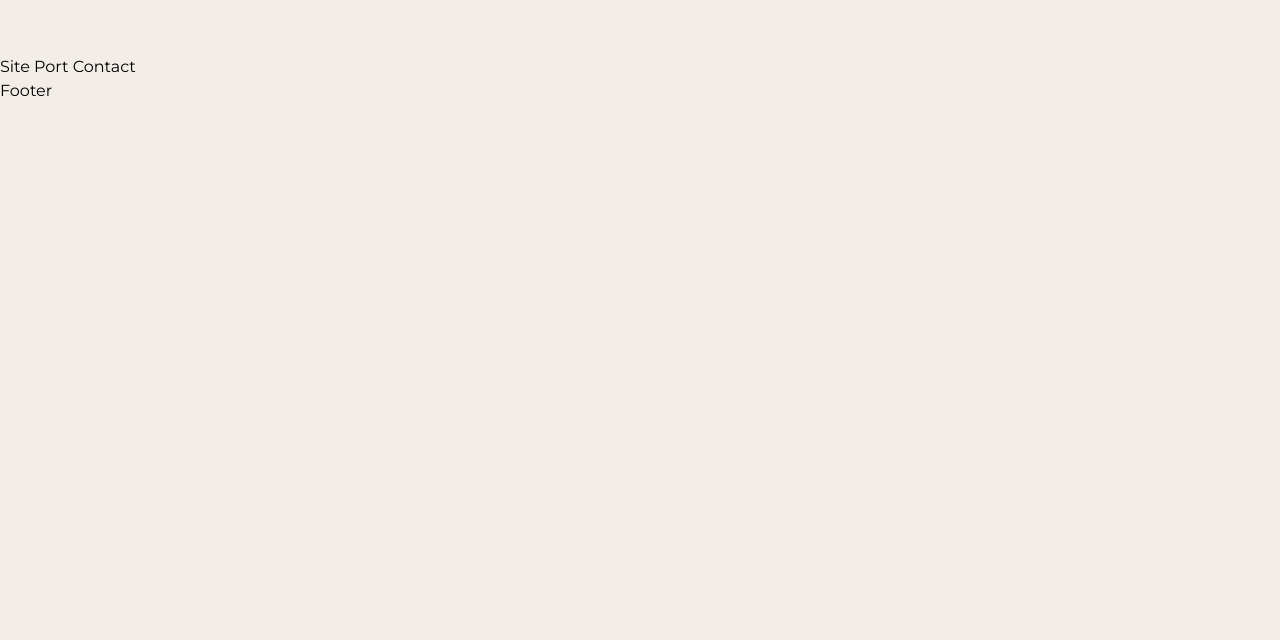
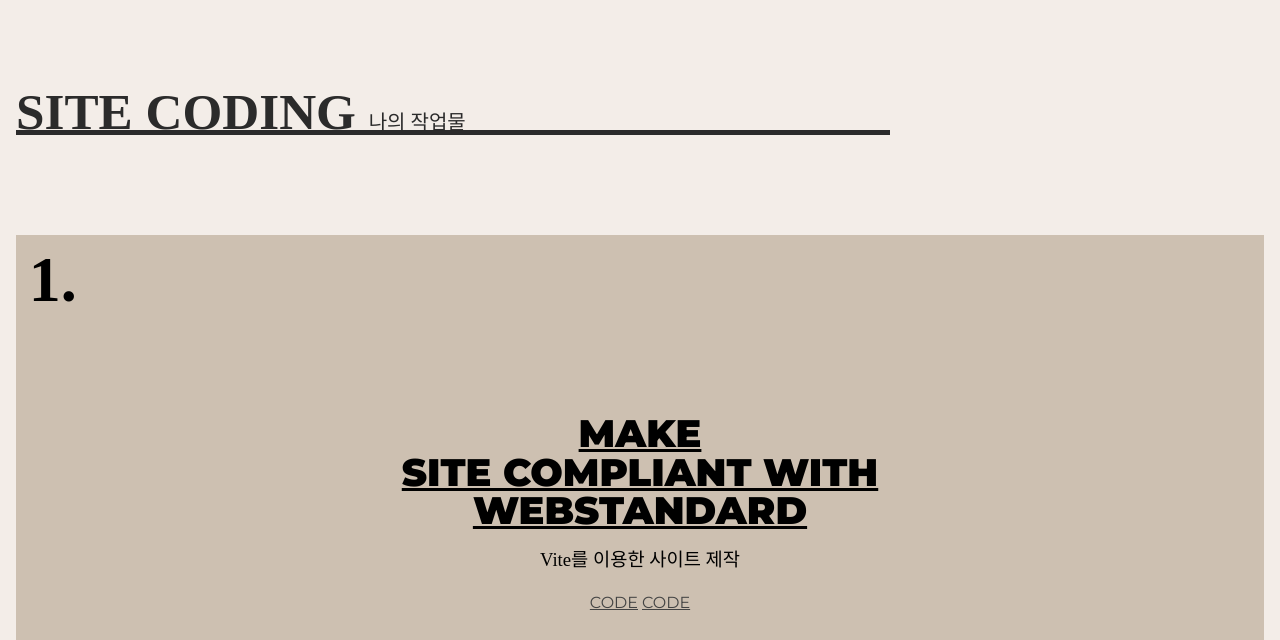
Before and after one commit to Dongjewerly/port2023-vue, a Vue app: page / in a window 1280 px wide. Shown: the part 2157-2797 px from the top of the page. Before the commit the page ends 2260 px from the top, so only its background shows below. Built offline with nearby package versions, Linux system fonts and the light colour scheme; a small style sheet from the web is missing; a web font is replaced by a local one.

Commit message:
사이트영역완료

```diff
--- a/src/components/Site.vue
+++ b/src/components/Site.vue
@@ -1,3 +1,189 @@
+<script setup>
+import { siteText } from '../constants';
+</script>
+
 <template>
-    Site
+    <section id="site">
+        <div class="site_inner">
+            <h2 class="site_title">Site Coding <em>나의 작업물</em></h2>
+            <div class="site_wrap">
+                <article class="site_item" v-for="(site,key) in siteText" :key="key">
+                    <span class="num">{{ key+1 }}.</span>
+                    <div class="text">
+                        <div>{{ site.text[0] }}</div>
+                        <div>{{ site.text[1] }}</div>
+                        <div>{{ site.text[2] }}</div>
+                    </div>
+                    <h3 class="title">{{ site.title }}</h3>
+                    <div class="btn">
+                        <a href="site.code">code</a>
+                        <a href="site.view">code</a>
+                    </div>
+                    <div class="info">
+                        <span>{{ site.info[0] }}</span>
+                        <span>{{ site.info[1] }}</span>
+                        <span>{{ site.info[2] }}</span>
+                    </div>
+                </article>
+            </div>
+        </div>
+    </section>
 </template>
+
+<style lang="scss" scoped>
+@import "@/assets/scss/mixin";
+
+.site_inner {
+    padding: 16px;
+
+    .site_title  {
+        position: sticky;
+        top: 70px;
+        left: 0;
+        width: 70%;
+        height: 5vw;
+        font-size: 4vw;
+        font-weight: 900;
+        line-height: 1.6;
+        font-family: var(--mainKor-font);
+        text-transform: uppercase;
+        color: var(--black100);
+        border-bottom: 0.4vw solid var(--black100);
+        margin-bottom: 100px;
+
+        @media (max-width: 800px){
+            width: 100%;
+            margin-bottom: 10vw;
+            font-size: 30px;
+            height: auto;
+            top: 68px;
+            z-index: 1000;
+            background-color: var(--mainBg-color);
+        }
+
+        em {
+            font-size: 1.25rem;
+            font-weight: 400;
+            line-height: 2;
+        }
+    }
+    .site_wrap {
+        .site_item {
+            height: 70vh;
+            @include flex-center;
+            flex-direction: column;
+            position: sticky;
+            left: 0;
+            background-color: #fff;
+
+            &:nth-child(1) {
+                background-color: var(--subBg100);
+                top: 180px;
+
+                @media (max-width: 800px){
+                    top: 140px;
+                }
+            }
+            &:nth-child(2) {
+                background-color: var(--subBg200);
+                top: 200px;
+
+                @media (max-width: 800px){
+                    top: 160px;
+                }
+            }
+            &:nth-child(3) {
+                background-color: var(--subBg300);
+                top: 220px;
+
+                @media (max-width: 800px){
+                    top: 180px;
+                }
+            }
+            &:nth-child(4) {
+                background-color: var(--subBg400);
+                top: 240px;
+
+                @media (max-width: 800px){
+                    top: 200px;
+                }
+            }
+            .num {
+                font-size: 5vw;
+                line-height: 1;
+                font-weight: 900;
+                font-family: var(--mainNum-font);
+                position: absolute;
+                left: 1vw;
+                top: 1vw;
+
+                @media (max-width: 800px){
+                    font-size: 80px;
+                    left: 20px;
+                    top: 20px;
+                }
+            }
+            .text {
+                text-align: center;
+                margin-bottom: 1rem;
+
+                > div {
+                    font-size: 3vw;
+                    line-height: 1;
+                    font-weight: 900;
+                    text-transform: uppercase;
+                    text-decoration: underline;
+                    font-family: var(--mainEng-font);
+
+                    @media (max-width: 800px){
+                        font-size: 26px;
+                    }
+                }
+            }
+            .title {
+                font-family: var(--mainKor-font);
+                margin-bottom: 1rem;
+            }
+            .btn {
+                a {
+                    text-decoration: underline;
+                    text-transform: uppercase;
+                    color: var(--black200);
+                    font-size: 1rem;
+                    transition: all 0.3s;
+                    margin: 0 2px;
+
+                    &:hover {
+                        color: var(--black);
+                    }
+                }
+            }
+            .info {
+                position: absolute;
+                left: 0;
+                bottom: 3%;
+                width: 98%;
+                margin-left: 1%;
+                border-top: 1px solid var(--black);
+                border-bottom: 1px solid var(--black);
+                display: flex;
+                justify-content: space-between;
+
+                @media (max-width: 800px){
+                    flex-direction: column;
+                    width: 90%;
+                    margin-left: 5%;
+                    padding: 5px 0;
+                }
+
+                span {
+                    font-family: var(--mainKor-font);
+                    font-size: 12px;
+                    padding: 3px 0;
+                    text-transform: uppercase;
+                }
+            }
+        }
+    }
+}
+</style>
--- a/src/constants/index.js
+++ b/src/constants/index.js
@@ -40,3 +40,50 @@ export const headerNav = [
       desc:"정직은 다른 사람보다 나에게 큰 의미를 부여해야 한다. 자신이 정직하지 않으면 진정으로 원하는 일을 열정적으로 밀고 나갈 수 없다. 마음에서 우러나오는 일을 해야 정직해지며 삶을 더 즐길 줄 알게 된다."
     },
 ];
+
+export const siteText = [
+  {
+    text:["Make","site compliant with","webstandard"],
+    title:"Vite를 이용한 사이트 제작",
+    code:"https://port2023vite.netlify.app",
+    view:"https://port2023vite.netlify.app",
+    info:[
+      "site coding",
+      "production period : two days",
+      "use stack : vue.js, html5/css3, CSS Variable, Vite"
+    ],
+  },
+  {
+    text:["Make","site compliant with","react.js"],
+    title:"React를 이용한 사이트 제작",
+    code:"https://port2023vite.netlify.app",
+    view:"https://port2023vite.netlify.app",
+    info:[
+      "site coding",
+      "production period : two days",
+      "use stack : React.js,  html5/css3, CSS Variable, React"
+    ],
+  },
+  {
+    text:["Make","site compliant with","vue.js"],
+    title:"Vue를 이용한 사이트 제작",
+    code:"https://port2023vite.netlify.app",
+    view:"https://port2023vite.netlify.app",
+    info:[
+      "site coding",
+      "production period : two days",
+      "use stack : Vue.js, html5/css3, CSS Variable, Vue"
+    ],
+  },
+  {
+    text:["Make","site compliant with","next.js"],
+    title:"NEXT를 이용한 사이트 제작",
+    code:"https://port2023vite.netlify.app",
+    view:"https://port2023vite.netlify.app",
+    info:[
+      "site coding",
+      "production period : two days",
+      "use stack : NEXT.js, html5/css3, CSS Variable"
+    ],
+  },
+]
```
